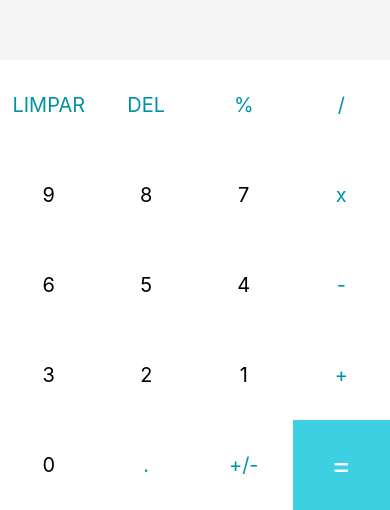
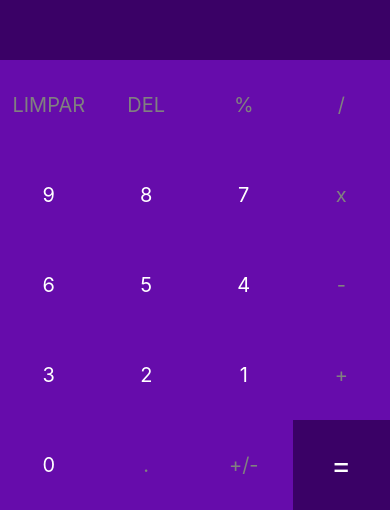
Before and after one commit to CafeAlfa/Calculadora, a React Native app: screen / in a window 390 px wide. Shown: the part 334-844 px from the top of the page. Built offline with nearby package versions, Linux system fonts and the light colour scheme.

Commit message:
Ajustamento das cores

```diff
--- a/App.js
+++ b/App.js
@@ -77,12 +77,12 @@
 
         {buttons.map((button) =>
           button === '=' ? // Mapeamento do botão =
-        <TouchableOpacity onPress={() => handleInput(button)} key={button} style={[styles.button, {backgroundColor: '#3dd0e3'}]}>
+        <TouchableOpacity onPress={() => handleInput(button)} key={button} style={[styles.button, {backgroundColor: '#3a0166'}]}>
           <Text style={[styles.textButton, {color: "white", fontSize: 30}]}>{button}</Text>
         </TouchableOpacity>
           : // Mapeamento dos outros botões
           <TouchableOpacity onPress={() => handleInput(button)} key={button} style={styles.button}>
-            <Text style={[styles.textButton, {color: typeof(button) === 'number' ? 'black': '#0093a6'}]}>{button}</Text>
+            <Text style={[styles.textButton, {color: typeof(button) === 'number' ? 'white': 'gray'}]}>{button}</Text>
           </TouchableOpacity>
         )}
       </View>
@@ -98,17 +98,17 @@
   results: {
     flex: 2,
     justifyContent: "center",
-    backgroundColor: "#f5f5f5"
+    backgroundColor: "#3a0166"
   },
   resultText: {
-    color: "#282F38",
+    color: "white",
     fontSize: 32,
     fontWeight: "bold",
     padding: 12,
     textAlign: "right"
   },
   historyText:{
-    color: "#7c7c7c",
+    color: "gray",
     fontSize: 20,
     marginRight: 10,
     alignSelf: 'flex-end',
@@ -118,7 +118,7 @@
     flexWrap: 'wrap',
   },
   button: {
-    backgroundColor: 'white',
+    backgroundColor: '#660cab',
     alignItems: 'center',
     justifyContent: 'center',
     minWidth: 90,
@@ -126,7 +126,7 @@
     flex: 2,
   },
   textButton: {
-    color: "#7c7c7c",
+    color: "white",
     fontSize: 20,
   }
 });
```
